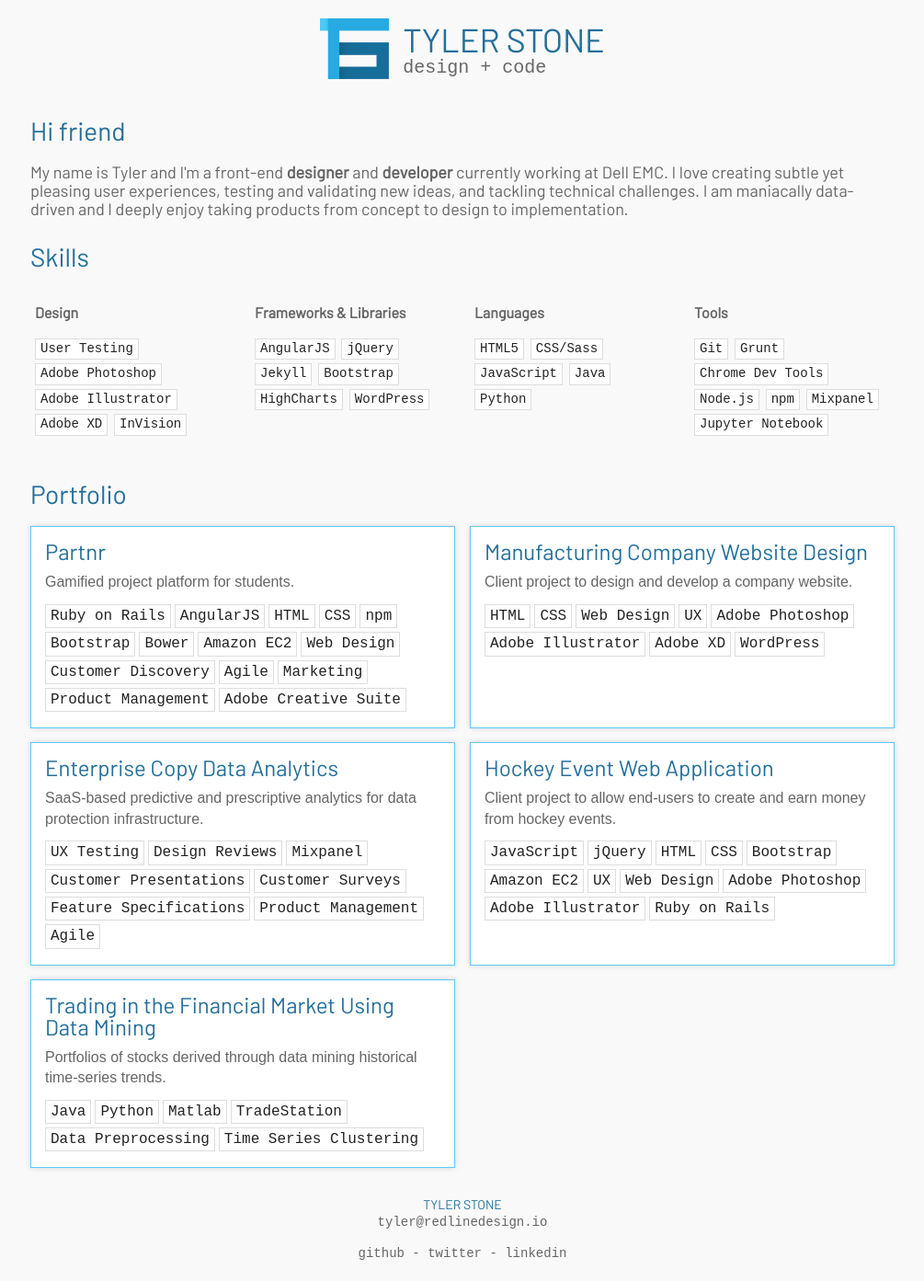
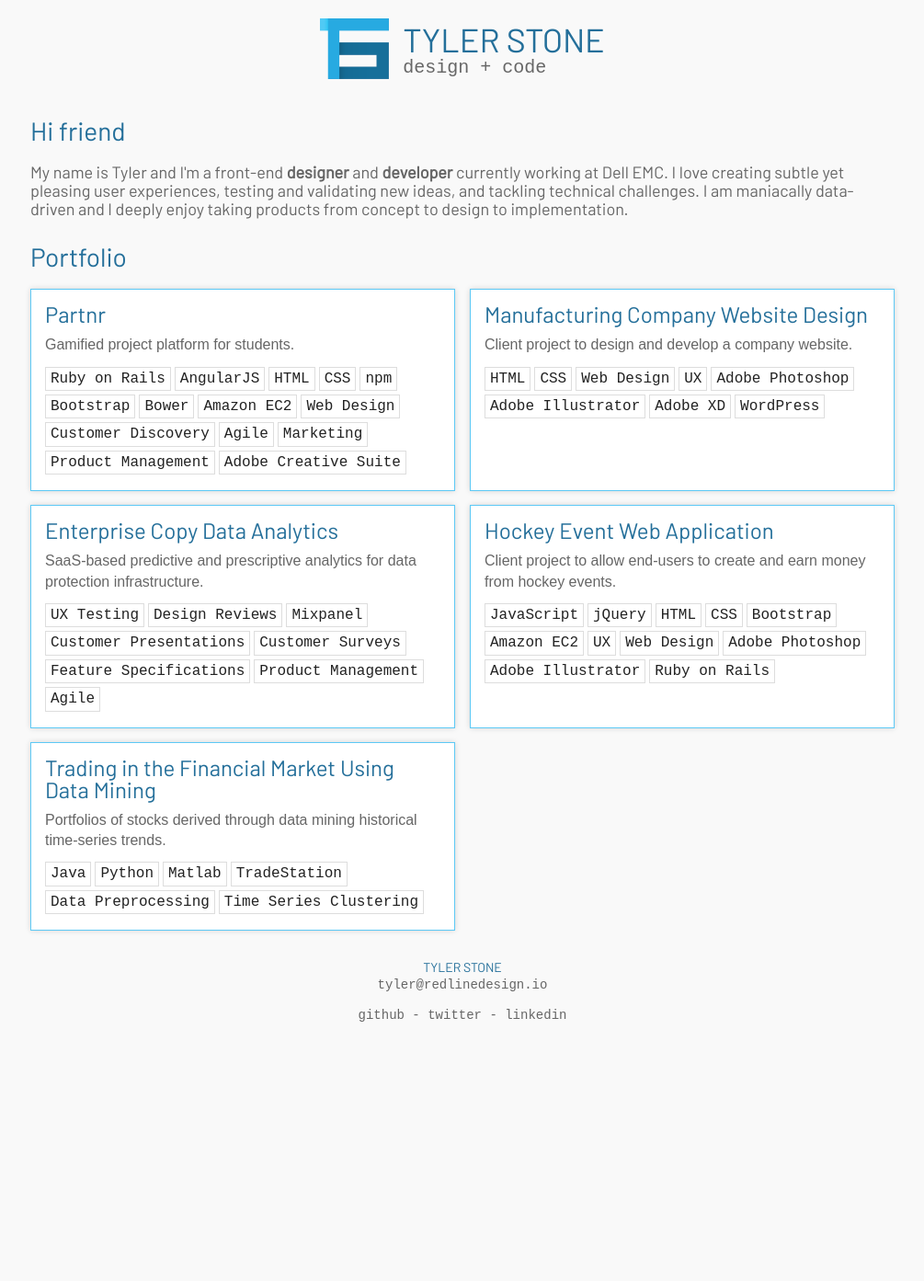
Before and after one commit to tyler-stone/tylerstone.io, a Jekyll site: the page built from index.md, in a window 1280 px wide. Shown: the whole page at 92% size, without its empty margins (137-1142 px from the left). Built offline with Jekyll 4.4.1, drawn with Linux system fonts in a browser that asks for light colours; after the commit the page ends 1135 px from its top, so only the background shows below that.

Commit message:
removed skills for now

```diff
--- a/_layouts/portfolio.html
+++ b/_layouts/portfolio.html
@@ -11,7 +11,7 @@ weight: 1
         implementation.
     </p>
 </div>
-<h2 class="top-level-header">Skills</h2>
+<!--<h2 class="top-level-header">Skills</h2>
  <div class="row">
     <div class="col-xs-12 col-sm-6 col-md-3 skill-highlight-box-wrapper">
         <div class="skill-highlight-box">
@@ -64,7 +64,7 @@ weight: 1
             </ul>
         </div>
     </div>
-    </div>
+</div> -->
 <h2 class="top-level-header">Portfolio</h2>
 <div class="row">
 {% assign portfolioItems = site.portfolio | sort: "weight" %}
```
Lines whose indentation alone changed are shown as unchanged.
